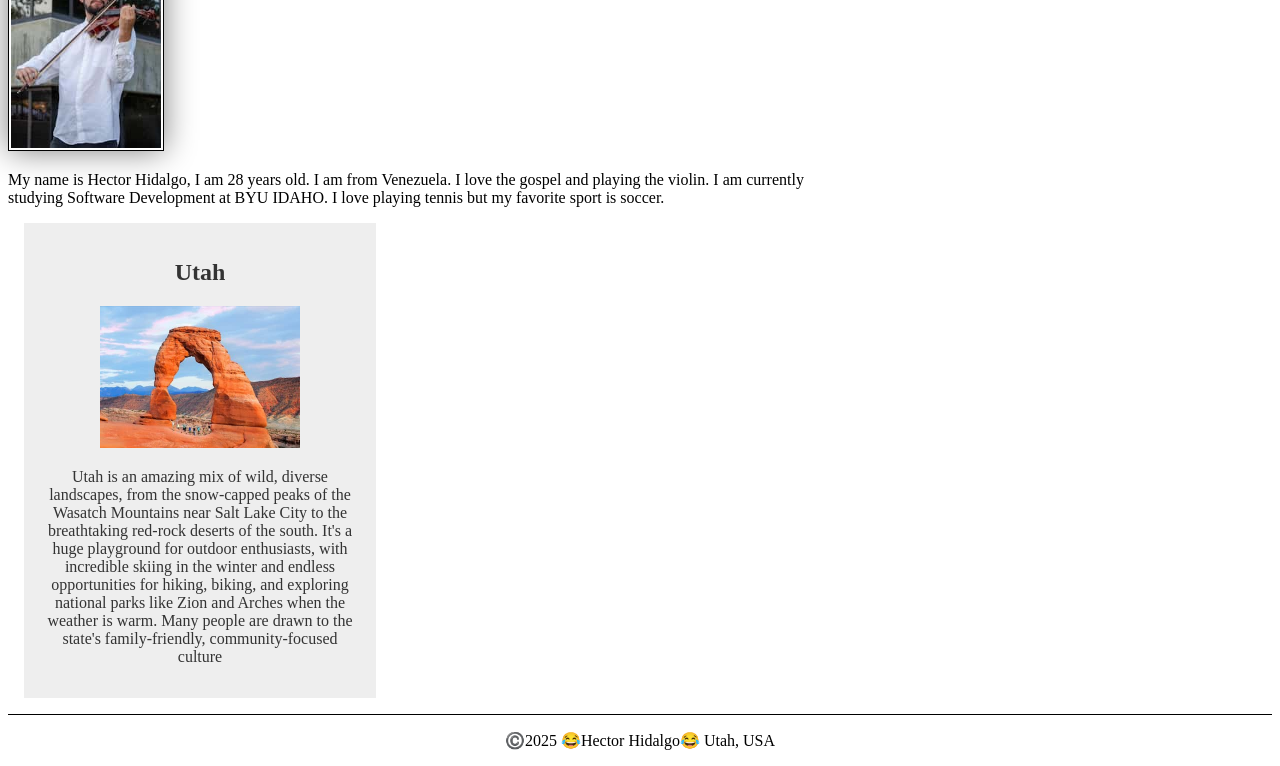
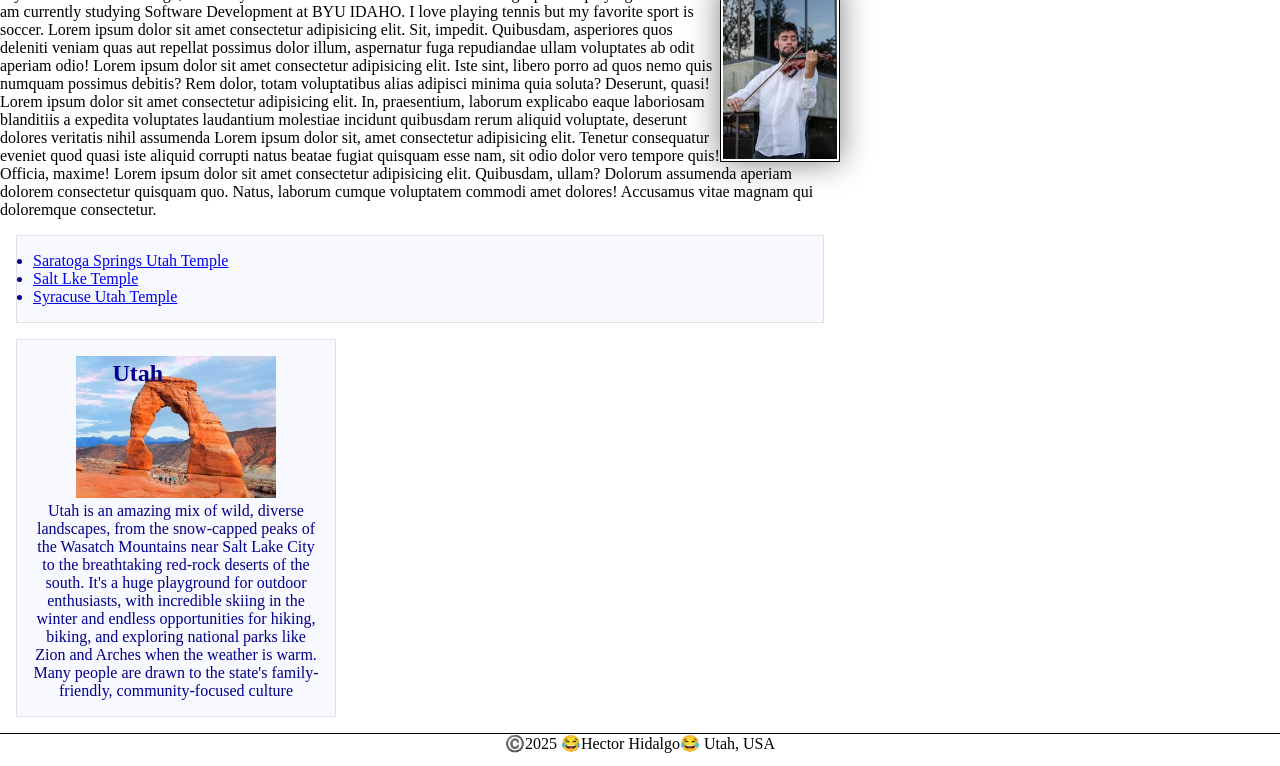
Before and after one commit to hectorhidalgo96/wdd130, a plain HTML site: page index.html in a window 1280 px wide. Shown: the part 304-1070 px from the top of the page. Drawn offline with Linux system fonts and the light colour scheme.

Commit message:
codealong03

```diff
--- a/index.html
+++ b/index.html
@@ -15,6 +15,8 @@
         <nav>
             <a href="#">Home</a>
             <a href="wwr/">Rafting Website</a>
+            <a href="https://linkedin.com.">LinkedIn</a>
+            <a href="https://facebook.com.">Facebook</a>
         </nav>
     </header>
     <main>
@@ -23,9 +25,30 @@
         <p>My name is Hector Hidalgo, I am 28 years old. I am from Venezuela. I love the gospel and playing the violin.
             I am
             currently studying Software Development at BYU IDAHO. I love playing tennis but my favorite sport is soccer.
+            Lorem ipsum dolor sit amet consectetur adipisicing elit. Sit, impedit. Quibusdam, asperiores quos deleniti
+            veniam quas aut repellat possimus dolor illum, aspernatur fuga repudiandae ullam voluptates ab odit aperiam
+            odio! Lorem ipsum dolor sit amet consectetur adipisicing elit. Iste sint, libero porro ad quos nemo quis
+            numquam possimus debitis? Rem dolor, totam voluptatibus alias adipisci minima quia soluta? Deserunt, quasi!
+            Lorem ipsum dolor sit amet consectetur adipisicing elit. In, praesentium, laborum explicabo eaque laboriosam
+            blanditiis a expedita voluptates laudantium molestiae incidunt quibusdam rerum aliquid voluptate, deserunt
+            dolores veritatis nihil assumenda
+            Lorem ipsum dolor sit, amet consectetur adipisicing elit. Tenetur consequatur eveniet quod quasi iste
+            aliquid corrupti natus beatae fugiat quisquam esse nam, sit odio dolor vero tempore quis! Officia, maxime!
+            Lorem ipsum dolor sit amet consectetur adipisicing elit. Quibusdam, ullam? Dolorum assumenda aperiam dolorem
+            consectetur quisquam quo. Natus, laborum cumque voluptatem commodi amet dolores! Accusamus vitae magnam qui
+            doloremque consectetur.
         </p>
+        <ul class="box">
+            <li> <a href="https://www.churchofjesuschrist.org/temples/details/saratoga-springs-utah-temple?lang=eng"
+                    target="_blank ">Saratoga Springs Utah Temple</a></li>
+            <li><a href="https://www.churchofjesuschrist.org/temples/details/salt-lake-temple?lang=eng"
+                    target="_blank">Salt Lke Temple</a></li>
+            <li><a href="https://www.churchofjesuschrist.org/temples/details/syracuse-utah-temple?lang=eng"
+                    target="_blank">Syracuse Utah Temple</a></li>
+
+        </ul>
     </main>
-    <aside>
+    <aside class="box">
         <h2>Utah</h2>
         <img src="images/utah1.jpg" alt="Utah Canyon">
         <p>Utah is an amazing mix of wild, diverse landscapes, from the snow-capped peaks of the Wasatch Mountains near
--- a/styles/styles.css
+++ b/styles/styles.css
@@ -1,3 +1,9 @@
+* {
+    margin:0 ;
+    padding:0 ;
+    box-sizing: border-box;
+}
+
 :root{
     --height: auto;
     --textalign: center
@@ -23,26 +29,30 @@ h1 {
 }
 
 main img {
-    width: 150px;
+    width: 120px;
     height: var(--height);
     border: 1px solid black;
     padding: 2px;
     box-shadow: 0 0 30px gray;
+    float: right;
+    margin: left;
 }
 
 aside {
+    position: relative;
     width: 20rem;
-    margin: 1rem;
-    border: 1px solid rgb(0, 0, 0/ 0.2);
-    padding: 1rem;
-    background-color: #eee;
-    color: #333;
     text-align: var(--textalign);
 }
 
 aside img {
     width: 200px;
     height: var(--height);
+}
+
+aside h2 {
+    position: absolute;
+    top: 20px;
+    left: 30%;
 }
 
 p {
@@ -54,3 +64,13 @@ footer {
     border-top: 1px solid #000;
     text-align: var(--textalign);
 }
+
+/* Class selectors */
+
+.box {
+  margin: 1rem;
+  border: 1px solid rgb(0 0 0 / 10%);
+  padding: 1rem;
+  background-color: ghostwhite;
+  color: darkblue;
+}
```
